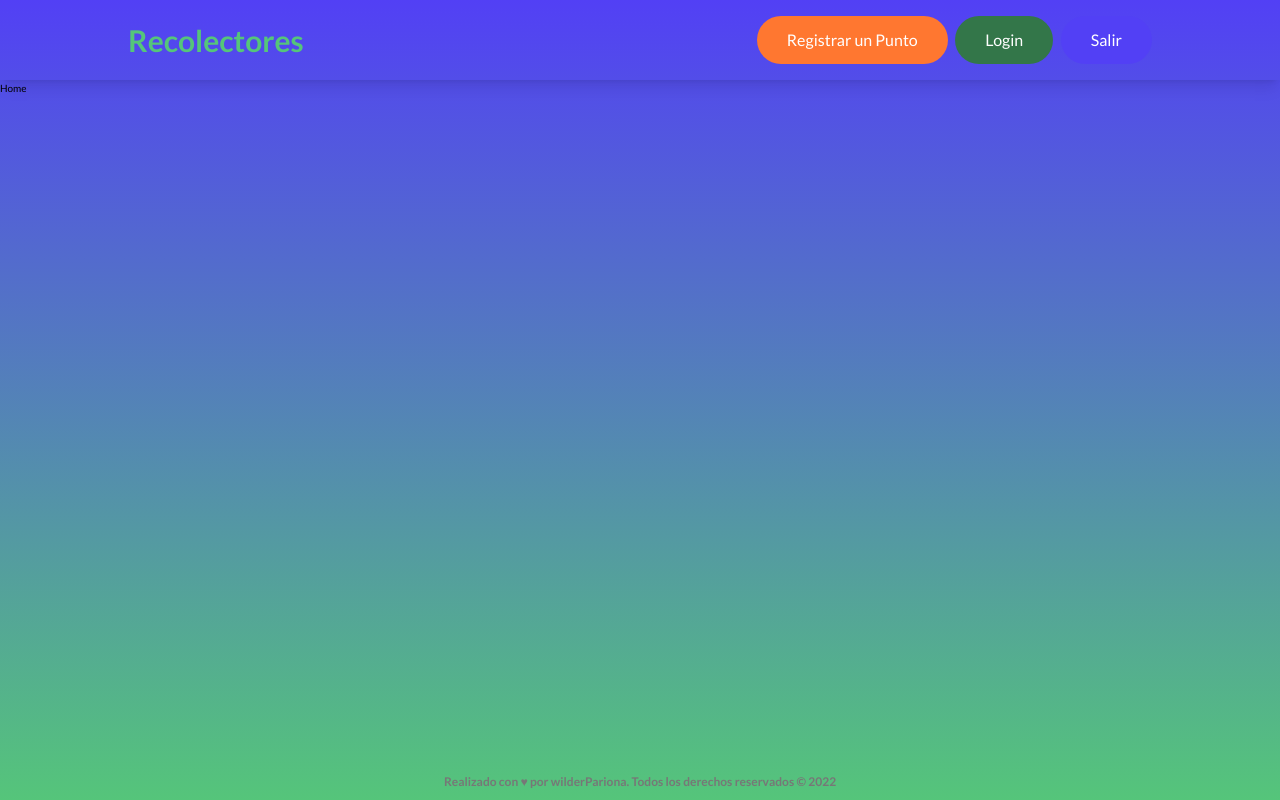
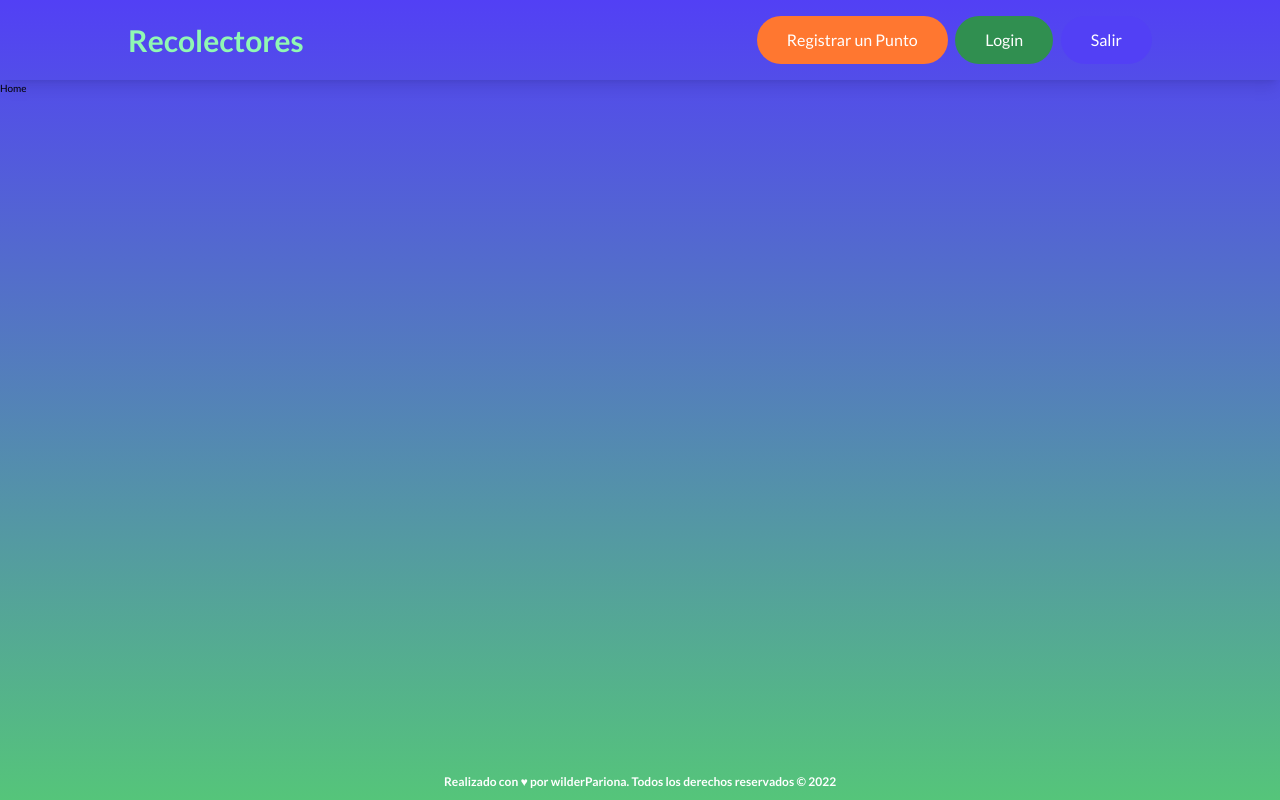
Before and after one commit to JhonWilderParionaVilca/recicladores-web, a React (Vite) app: page / in a window 1280 px wide. Built offline with nearby package versions, Linux system fonts and the light colour scheme.

Commit message:
refactor(footer): color

```diff
--- a/src/core/layout/Footer.tsx
+++ b/src/core/layout/Footer.tsx
@@ -1,9 +1,14 @@
 export const Footer = () => (
   <footer className="footer m-auto max-w-screen-lg">
-    <p className="text-center text-sm font-bold">
+    <p className="text-center text-xs font-bold text-white md:text-sm">
       Realizado con &hearts; por{' '}
-      <a href="https://github.com/wilderPariona">wilderPariona</a>. Todos los
-      derechos reservados &copy; 2022
+      <a
+        className="hover:text-tertiary-500"
+        href="https://github.com/wilderPariona"
+      >
+        wilderPariona
+      </a>
+      . Todos los derechos reservados &copy; 2022
     </p>
   </footer>
 );
--- a/src/core/layout/Header.tsx
+++ b/src/core/layout/Header.tsx
@@ -3,9 +3,8 @@ import { Link } from 'react-router-dom';
 export const Header = () => (
   <header className="header shadow-lg">
     <div className="m-auto flex h-full max-w-screen-lg flex-col items-center justify-center md:flex-row md:justify-between">
-      {/* <div className="flex-column m-auto flex h-full max-w-screen-lg items-center justify-between py-10 "> */}
       <Link to="/">
-        <h1 className=" text-xl font-bold text-primary-500">Recolectores</h1>
+        <h1 className=" text-xl font-bold text-primary-100">Recolectores</h1>
       </Link>
       <nav className="flex flex-row gap-3">
         <Link className="btn btn--secondary" to="/create">
--- a/tailwind.config.js
+++ b/tailwind.config.js
@@ -19,25 +19,17 @@ module.exports = {
     },
     colors: {
       primary: {
-        100: '#ddf3e4',
-        200: '#bbe8ca',
-        300: '#99dcaf',
-        400: '#77d195',
+        100: '#90f8b3',
+        300: '#5ad583',
         500: '#55c57a',
-        600: '#449e62',
-        700: '#337649',
-        800: '#224f31',
-        900: '#112718',
+        700: '#308f50',
+        900: '#1d743a',
       },
       secondary: {
         100: '#ffe4d6',
-        200: '#ffc9ac',
         300: '#ffad83',
-        400: '#ff9259',
         500: '#ff7730',
-        600: '#cc5f26',
         700: '#99471d',
-        800: '#663013',
         900: '#33180a',
       },
       tertiary: {
@@ -49,13 +41,9 @@ module.exports = {
       },
       grey: {
         100: '#e4e4e4',
-        200: '#c9c9c9',
         300: '#adadad',
-        400: '#929292',
         500: '#777777',
-        600: '#5f5f5f',
         700: '#474747',
-        800: '#303030',
         900: '#181818',
       },
       white: '#fff',
```
